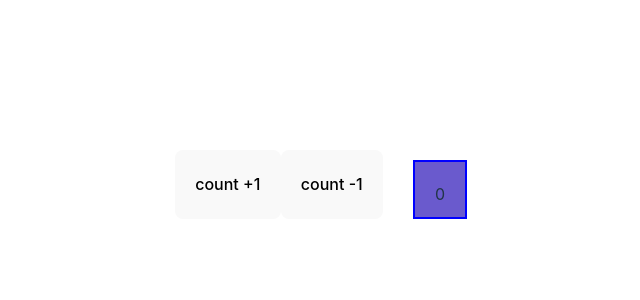
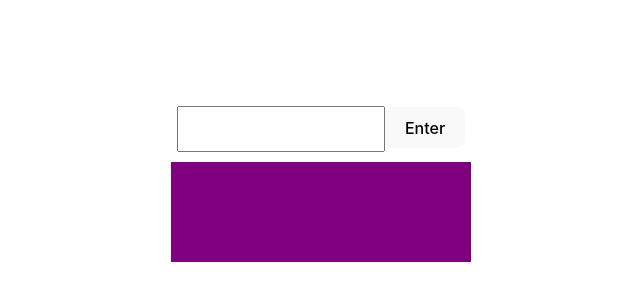
Before and after one commit to mzajbe/my-react-learnings, a React (Vite) app: page / in a window 1280 px wide. Shown: the part 216-516 px from the top of the page, without its empty margins (319-959 px from the left). Built offline with nearby package versions, Linux system fonts and the light colour scheme.

Commit message:
display message

```diff
--- a/src/App.jsx
+++ b/src/App.jsx
@@ -1,12 +1,12 @@
 
 import './App.css'
-import Counter from './practiceProblem/counter/Counter'
+import WriteSomethingToDisplay from './practiceProblem/WriteSomethingToDisplay'
 
 function App() {
 
   return (
     <>
-      <Counter></Counter>
+      <WriteSomethingToDisplay></WriteSomethingToDisplay>
     </>
   )
 }
--- /dev/null
+++ b/src/practiceProblem/WriteSomethingToDisplay.jsx
@@ -0,0 +1,45 @@
+import { useState } from "react";
+
+<style></style>;
+
+const WriteSomethingToDisplay = () => {
+  const [massage, setMassage] = useState("");
+  const [displayMessage, setDisplayMessage] = useState("");
+  return (
+    <div>
+      <input
+        onChange={(e) => setMassage(e.target.value)}
+        type="text"
+        name=""
+        id="massage"
+        value={massage}
+        style={{
+          width: "200px",
+          height: "40px",
+          marginBottom: "10px",
+        }}
+      />
+
+      <button
+        onClick={() => {
+          setDisplayMessage(massage);
+          setMassage("");
+        }}
+      >
+        Enter
+      </button>
+
+      <div
+        style={{
+          height: "100px",
+          width: "300px",
+          backgroundColor: "purple",
+        }}
+      >
+        {displayMessage}
+      </div>
+    </div>
+  );
+};
+
+export default WriteSomethingToDisplay;
--- a/src/practiceProblem/counter/Counter.jsx
+++ b/src/practiceProblem/counter/Counter.jsx
@@ -29,7 +29,7 @@
         style={{
           marginTop: "10px",
           marginLeft: "30px",
-          border: "2px solid blue",
+          border: "2px solid green",
           padding: "20px",
           height: "15px",
 
```
